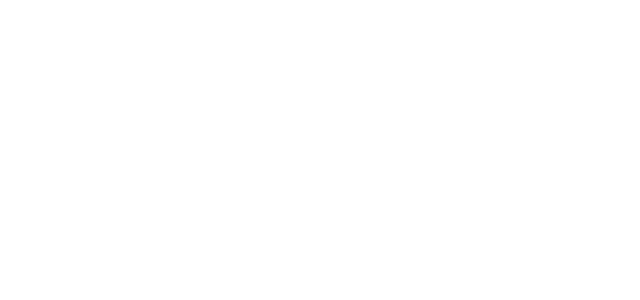
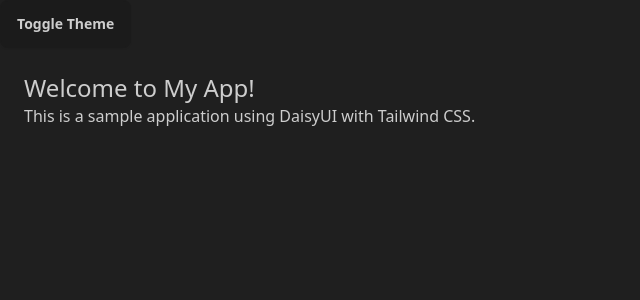
Before and after one commit to BasharAlwarad/githubfinder2024, a React (Vite) app: page / in a window 1280 px wide. Shown: the top 300 px of the page, without its empty margins (0-640 px from the left). Built offline with nearby package versions, Linux system fonts and the light colour scheme.

Commit message:
adding themes to daisyUi

```diff
--- a/src/App.jsx
+++ b/src/App.jsx
@@ -1,5 +1,21 @@
-function App() {
-  return <></>;
-}
+const App = () => {
+  const toggleTheme = () => {
+    const currentTheme = document.documentElement.getAttribute('data-theme');
+    const newTheme = currentTheme === 'mydarktheme' ? 'light' : 'mydarktheme';
+    document.documentElement.setAttribute('data-theme', newTheme);
+  };
+
+  return (
+    <div className="min-h-screen">
+      <button onClick={toggleTheme} className="btn">
+        Toggle Theme
+      </button>
+      <div className="p-6">
+        <h1 className="text-2xl">Welcome to My App!</h1>
+        <p>This is a sample application using DaisyUI with Tailwind CSS.</p>
+      </div>
+    </div>
+  );
+};
 
 export default App;
--- a/tailwind.config.js
+++ b/tailwind.config.js
@@ -1,9 +1,29 @@
 /** @type {import('tailwindcss').Config} */
 import daisyui from 'daisyui';
+
 export default {
   content: ['./index.html', './src/**/*.{js,ts,jsx,tsx}'],
   theme: {
     extend: {},
   },
+  daisyui: {
+    themes: [
+      {
+        mydarktheme: {
+          primary: '#5b21b6',
+          secondary: '#fbbf24',
+          accent: '#4ade80',
+          neutral: '#3d4451',
+          'base-100': '#1F1F1F',
+          info: '#3ABFF8',
+          success: '#36D399',
+          warning: '#FBBD23',
+          error: '#F87272',
+        },
+      },
+      'dark',
+      'light',
+    ],
+  },
   plugins: [daisyui],
 };
```
